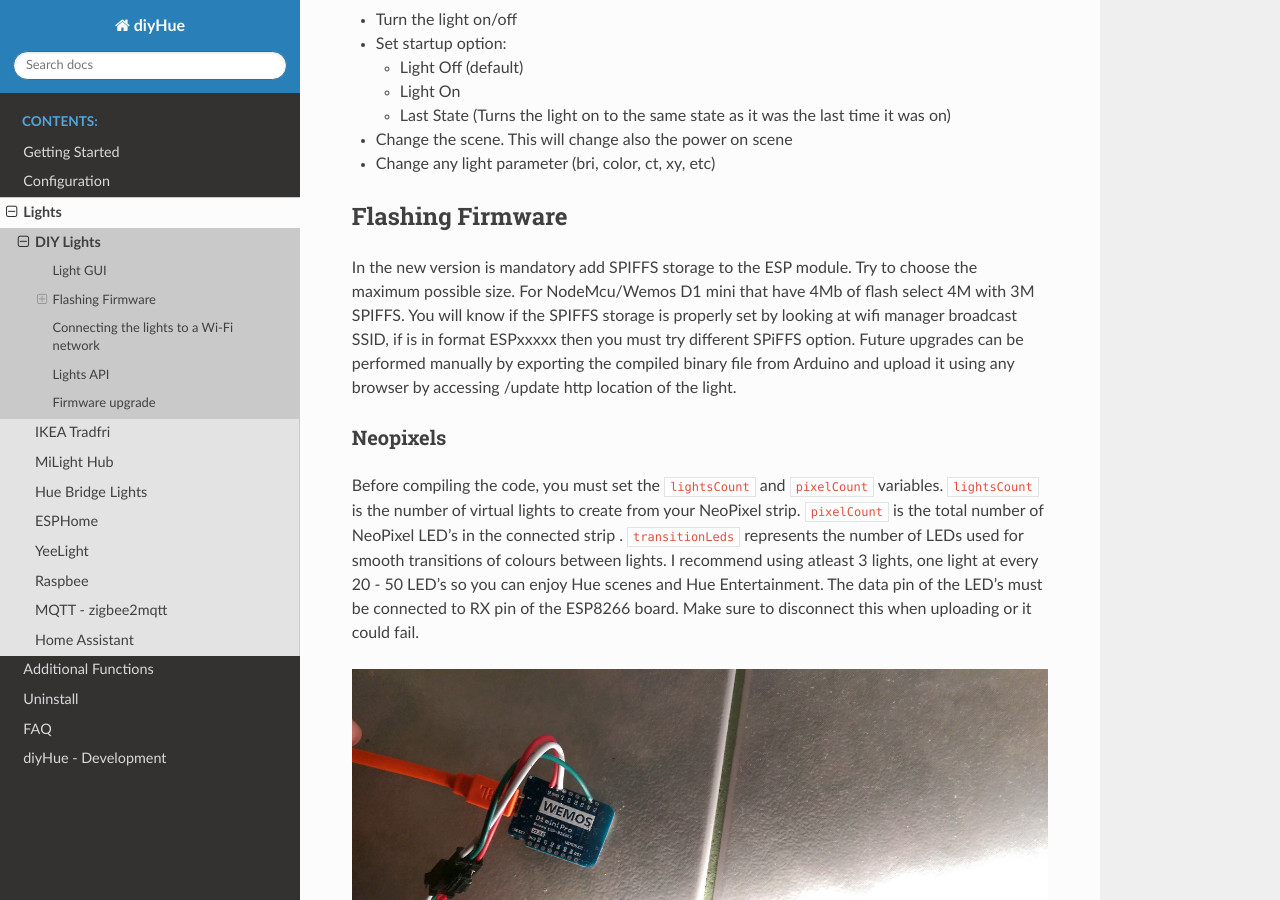
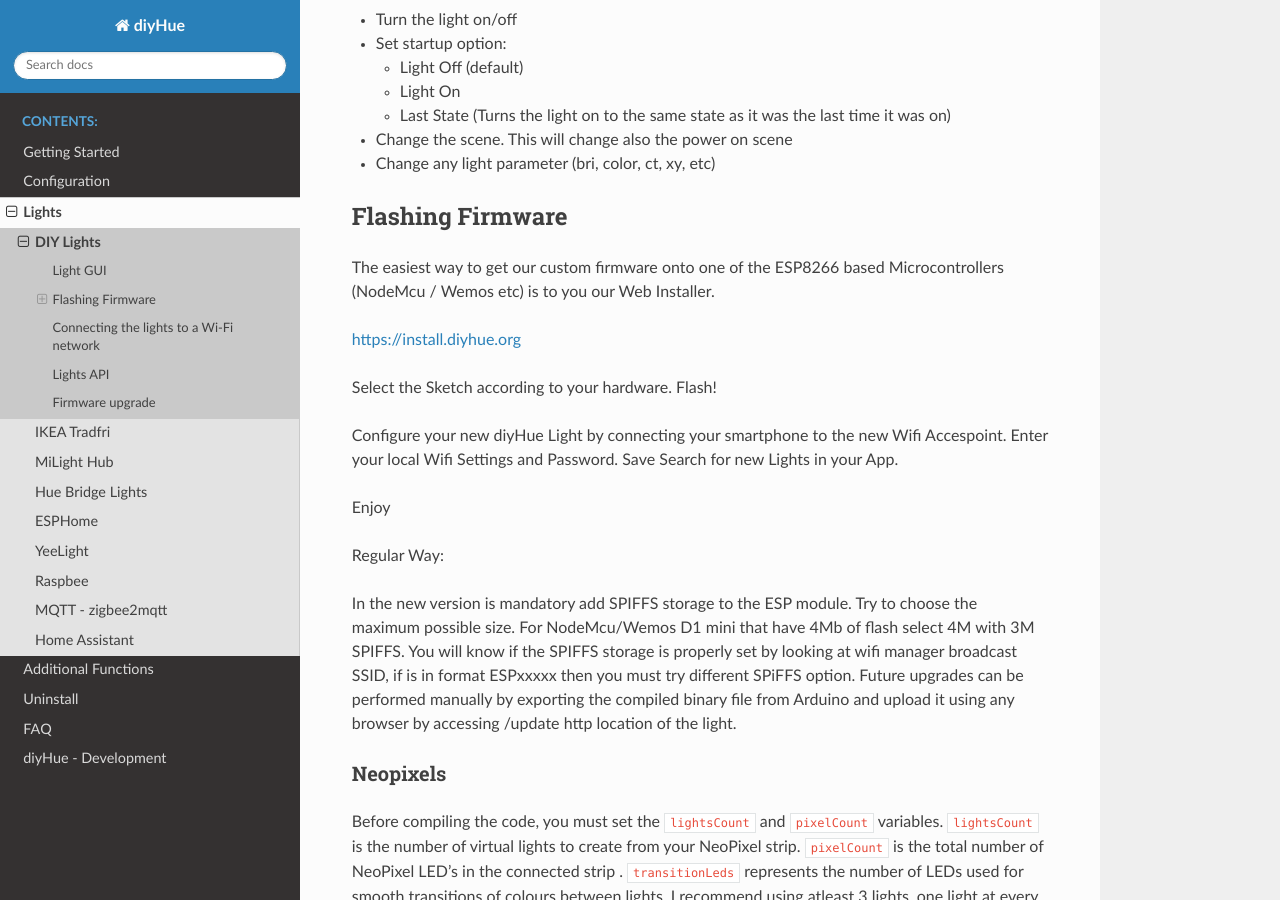
Before and after one commit to diyhue/ReadTheDocs, a Sphinx documentation site: the page built from source/lights/diylights.rst, in a window 1280 px wide and 900 px high, scrolled down 2070 px. Built offline with Sphinx 7.4.7 and the Read the Docs theme 2.0.0, drawn with Linux system fonts in a browser that asks for light colours.

Commit message:
Update diylights.rst
add diyhue web tool method

```diff
--- a/source/lights/diylights.rst
+++ b/source/lights/diylights.rst
@@ -38,6 +38,20 @@
 
 Flashing Firmware
 -----------------
+
+The easiest way to get our custom firmware onto one of the ESP8266 based Microcontrollers (NodeMcu / Wemos etc) is to you our Web Installer.
+
+https://install.diyhue.org
+
+Select the Sketch according to your hardware. Flash!
+
+Configure your new diyHue Light by connecting your smartphone to the new Wifi Accespoint. Enter your local Wifi Settings and Password. Save
+Search for new Lights in your App.
+
+Enjoy
+
+
+Regular Way:
 
 In the new version is mandatory add SPIFFS storage to the ESP module. Try to choose the maximum possible size. For NodeMcu/Wemos D1 mini that have 4Mb of flash select 4M with 3M SPIFFS. You will know if the SPIFFS storage is properly set by looking at wifi manager broadcast SSID, if is in format ESPxxxxx then you must try different SPiFFS option. Future upgrades can be performed manually by exporting the compiled binary file from Arduino and upload it using any browser by accessing /update http location of the light.
 
```
